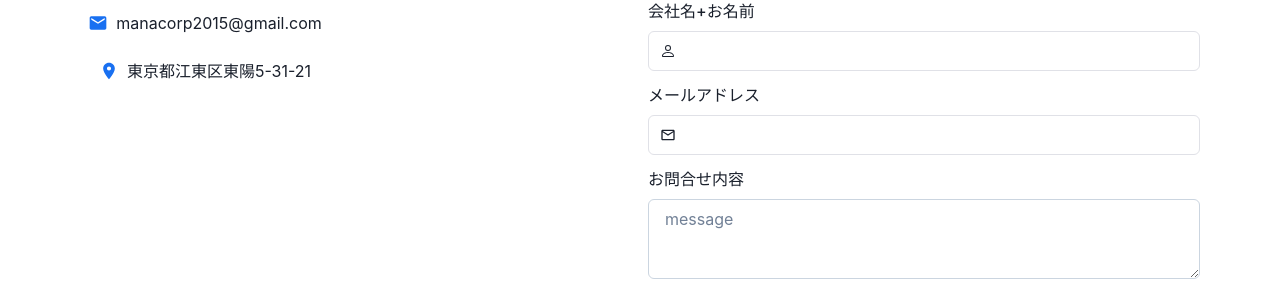
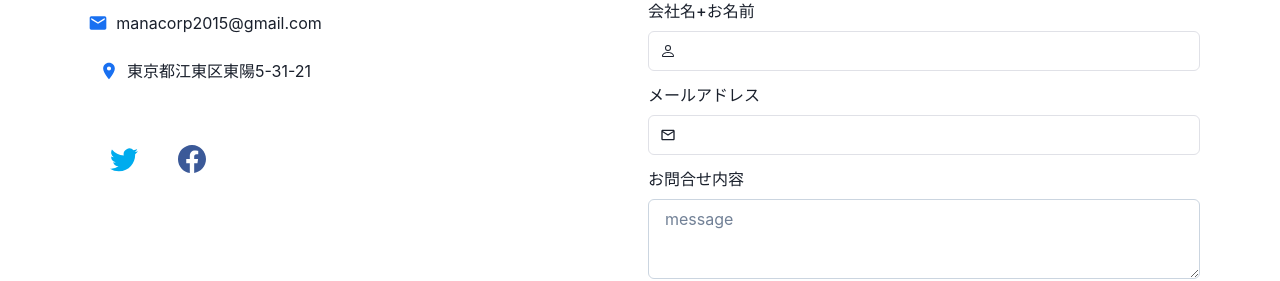
Before and after one commit to yoshiki-m/mana-landingPage, a React (Create React App) app: page / in a window 1280 px wide. Shown: the part 3160-3441 px from the top of the page. Built offline with nearby package versions, Linux system fonts and the light colour scheme.

Commit message:
20221104gtag採用

```diff
--- a/package.json
+++ b/package.json
@@ -18,7 +18,6 @@
     "gh-pages": "^4.0.0",
     "react": "^18.1.0",
     "react-dom": "^18.1.0",
-    "react-ga4": "^1.4.1",
     "react-icons": "^4.4.0",
     "react-responsive-carousel": "^3.2.23",
     "react-scripts": "5.0.1",
@@ -49,5 +48,8 @@
       "last 1 safari version"
     ]
   },
-  "homepage": "https://yoshiki-m.github.io/mana-landingPage"
+  "homepage": "https://yoshiki-m.github.io/mana-landingPage",
+  "devDependencies": {
+    "@types/gtag.js": "^0.0.12"
+  }
 }
--- a/public/index.html
+++ b/public/index.html
@@ -1,6 +1,16 @@
 <!DOCTYPE html>
 <html lang="en">
   <head>
+    <!-- Google tag (gtag.js) -->
+    <script async src="https://www.googletagmanager.com/gtag/js?id=%REACT_APP_GA_TRACKING_ID%"></script>
+    <script>
+      window.dataLayer = window.dataLayer || [];
+      function gtag(){window.dataLayer.push(arguments);}
+      gtag('js', new Date());
+
+      gtag('config', '%REACT_APP_GA_TRACKING_ID%');
+    </script>
+    <!-- Google tag (gtag.js) -->
     <meta charset="utf-8" />
     <link rel="icon" href="%PUBLIC_URL%/favicon.ico" />
     <meta name="viewport" content="width=device-width, initial-scale=1" />
--- a/src/App.tsx
+++ b/src/App.tsx
@@ -11,10 +11,8 @@ import AboutSystemDevelopment from "./components/about_system_development"
 import Contact from "./components/contact"
 import CEOIntroduction from "./components/ceo_introduction"
 import Footer from "./components/footer"
-import {usePageTracking} from "./components/atom/useTracking"
 
 export const App = () => {
-  usePageTracking()
   return (
     <ChakraProvider theme={theme}>
       <Box textAlign="center" fontSize="xl">
--- /dev/null
+++ b/src/components/atom/gaTracking.ts
@@ -0,0 +1,27 @@
+// ページビュー
+export const pageView = (title: string, path: string) => {
+    if (process.env.REACT_APP_GA_TRACKING_ID) {
+        gtag("config", process.env.REACT_APP_GA_TRACKING_ID, {
+        page_title: title,
+        page_path: path,
+        });
+    } else {
+        console.log(
+        "Tracking not enabled, as `trackingId` was not given and there is no `GA4_MEASUREMENT_ID`."
+        );
+    }
+};
+
+  // イベントトラッキング
+export const trackingEvent = (
+    action: string,
+    category: string,
+    label?: string,
+    value?: number
+    ) => {
+    gtag("event", action, {
+        event_category: category,
+        event_label: label,
+        value: value
+    });
+};
--- a/src/components/atom/useTracking.ts
+++ /dev/null
@@ -1,22 +0,0 @@
-import { useEffect } from "react";
-import ReactGA from "react-ga4";
-
-export const usePageTracking = () => {
-
-  useEffect(() => {
-    // Google Analytics 測定 ID を入力して設定
-    ReactGA.initialize(`${process.env.PUBLIC_URL}`);
-    ReactGA.send({
-      hitType: "pageview",
-      // アクセスしたパス (pathname) とクエリ文字列 (search) を送付する (必要に応じて編集する)
-      page: 'landing-page'
-    });
-  }, []);
-};
-
-export const useEventTracking = (event: string) => {
-    // Google Analytics 測定 ID を入力して設定
-    ReactGA.initialize(`${process.env.PUBLIC_URL}`);
-    ReactGA.event(event);
-    return undefined;
-}
--- a/src/components/atom/video_box.tsx
+++ b/src/components/atom/video_box.tsx
@@ -1,5 +1,4 @@
 import { AspectRatio } from '@chakra-ui/react'
-import {useEventTracking} from "./useTracking"
 
 type Props = {
     title: string,
@@ -7,7 +6,6 @@ type Props = {
 }
 
 export default function CallToVideoBox(props: Props) {
-    useEventTracking(`${props.title}_movie_played`)
     return (
         <AspectRatio
             minW={'full'}
@@ -15,7 +13,6 @@ export default function CallToVideoBox(props: Props) {
             <iframe
                 title={props.title}
                 src={props.src}
-                onClick={useEventTracking(`${props.title}_movie_played`)}
                 allowFullScreen
             />
         </AspectRatio>
--- a/src/components/contact.tsx
+++ b/src/components/contact.tsx
@@ -15,21 +15,26 @@ import {
   InputGroup,
   InputLeftElement,
   Textarea,
-  useToast
+  useToast,
+  HStack,
+  IconButton
 } from '@chakra-ui/react';
 import emailjs from '@emailjs/browser';
 import {
   MdEmail,
   MdLocationOn,
-  MdOutlineEmail,
+  MdOutlineEmail
 } from 'react-icons/md';
-import { BsPerson } from 'react-icons/bs';
+
+import {
+  BsPerson,
+  BsFacebook,
+  BsTwitter
+ } from 'react-icons/bs';
 import { useState } from 'react';
-import {useEventTracking} from "./atom/useTracking"
+import { trackingEvent } from './atom/gaTracking'
 
 export default function Contact() {
-  //Google Analytics
-  useEventTracking('send_email')
   // 名前
   const [name, setName] = useState('')
   const handleNameChange = (e: any) => setName(e.target.value)
@@ -54,6 +59,8 @@ export default function Contact() {
   // 送信
   const [loading, setLoading] = useState(false)
   const onclickSendMail = () => {
+    // Google Analytics
+    trackingEvent('send_email', 'send_email')
     // ボタンをloading状態にする
     setLoading(true)
 
@@ -155,6 +162,36 @@ export default function Contact() {
                 東京都江東区東陽5-31-21
               </Button>
             </SimpleGrid>
+            <HStack
+              mt={{ lg: 10, md: 10 }}
+              spacing={5}
+              px={5}
+              alignItems="flex-start">
+              <IconButton
+                aria-label="twitter"
+                variant="ghost"
+                size="lg"
+                isRound={true}
+                _hover={{ border: '2px solid #1C6FEB' }}
+                icon={<BsTwitter size="28px" color="#00acee"/>}
+                onClick={() =>{
+                  window.open("https://twitter.com/mana_best_arch", '_blank');
+                  trackingEvent('go_to_SMS', 'twitter')
+                }}
+              />
+              <IconButton
+                aria-label="facebook"
+                variant="ghost"
+                size="lg"
+                isRound={true}
+                _hover={{ border: '2px solid #1C6FEB' }}
+                icon={<BsFacebook size="28px"  color="#3b5998"/>}
+                onClick={() =>{
+                  window.open("https://www.facebook.com/manacorp1201", '_blank');
+                  trackingEvent('go_to_SMS', 'facebook')
+                }}
+              />
+            </HStack>
           </GridItem>
           <GridItem colSpan={{ base: 2, md: 1 }}>
             <FormControl id="name" isInvalid={isErrorName}>
```
Also changed, not shown: 1 other file (tests, documents, lock files or other folders).
